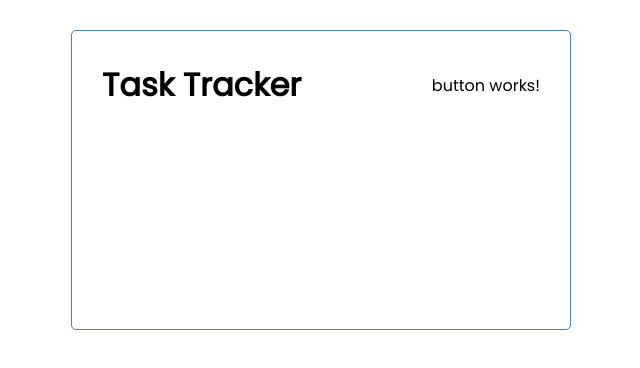
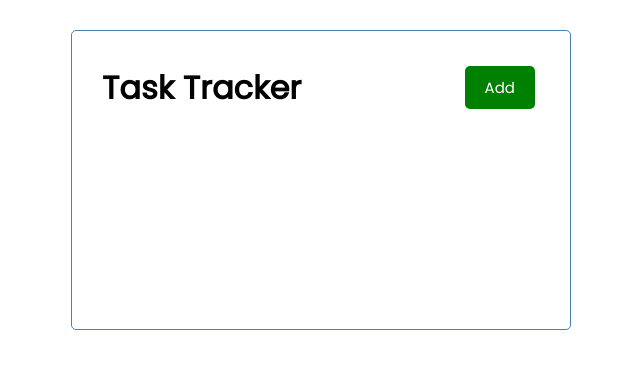
Before and after one commit to yejianfengblue/angular-study, an Angular app: page / in a window 1280 px wide. Shown: the top 368 px of the page, without its empty margins (319-959 px from the left). Built offline with nearby package versions, Linux system fonts and the light colour scheme.

Commit message:
Pass properties text and color from header to button

```diff
--- a/src/app/components/button/button.component.html
+++ b/src/app/components/button/button.component.html
@@ -1 +1 @@
-<p>button works!</p>
+<button [ngStyle]="{'background-color': color}" class="btn">{{ text }}</button>
--- a/src/app/components/button/button.component.ts
+++ b/src/app/components/button/button.component.ts
@@ -1,4 +1,4 @@
-import { Component, OnInit } from '@angular/core';
+import { Component, OnInit, Input } from '@angular/core';
 
 @Component({
   selector: 'app-button',
@@ -7,6 +7,10 @@ import { Component, OnInit } from '@angular/core';
 })
 export class ButtonComponent implements OnInit {
 
+  @Input() text = "Click";
+
+  @Input() color = "blue";
+
   constructor() { }
 
   ngOnInit(): void {
--- a/src/app/components/header/header.component.html
+++ b/src/app/components/header/header.component.html
@@ -1,4 +1,4 @@
 <header>
   <h1>{{ title }}</h1>
-  <app-button></app-button>
+  <app-button text="Add" color="green"></app-button>
 </header>
```
